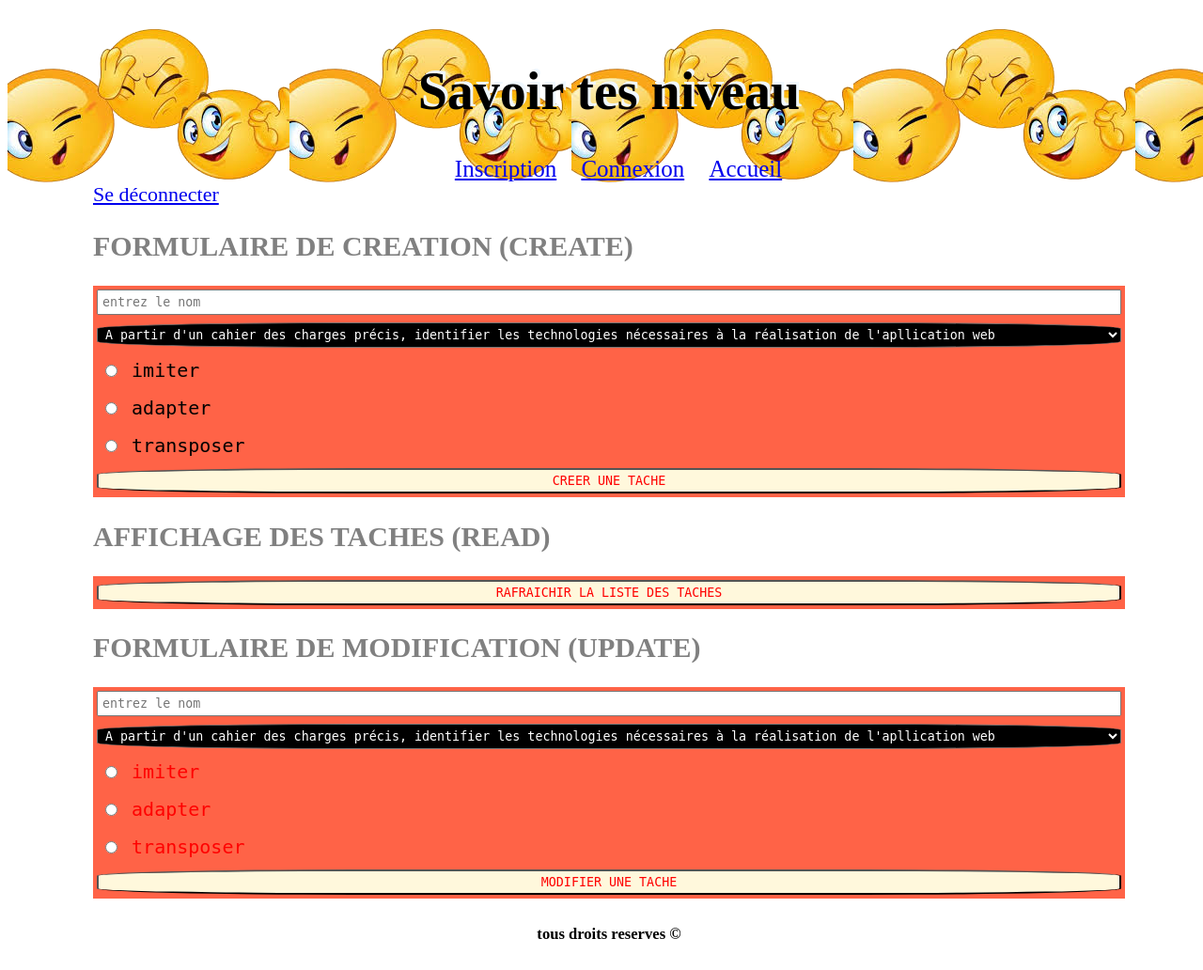
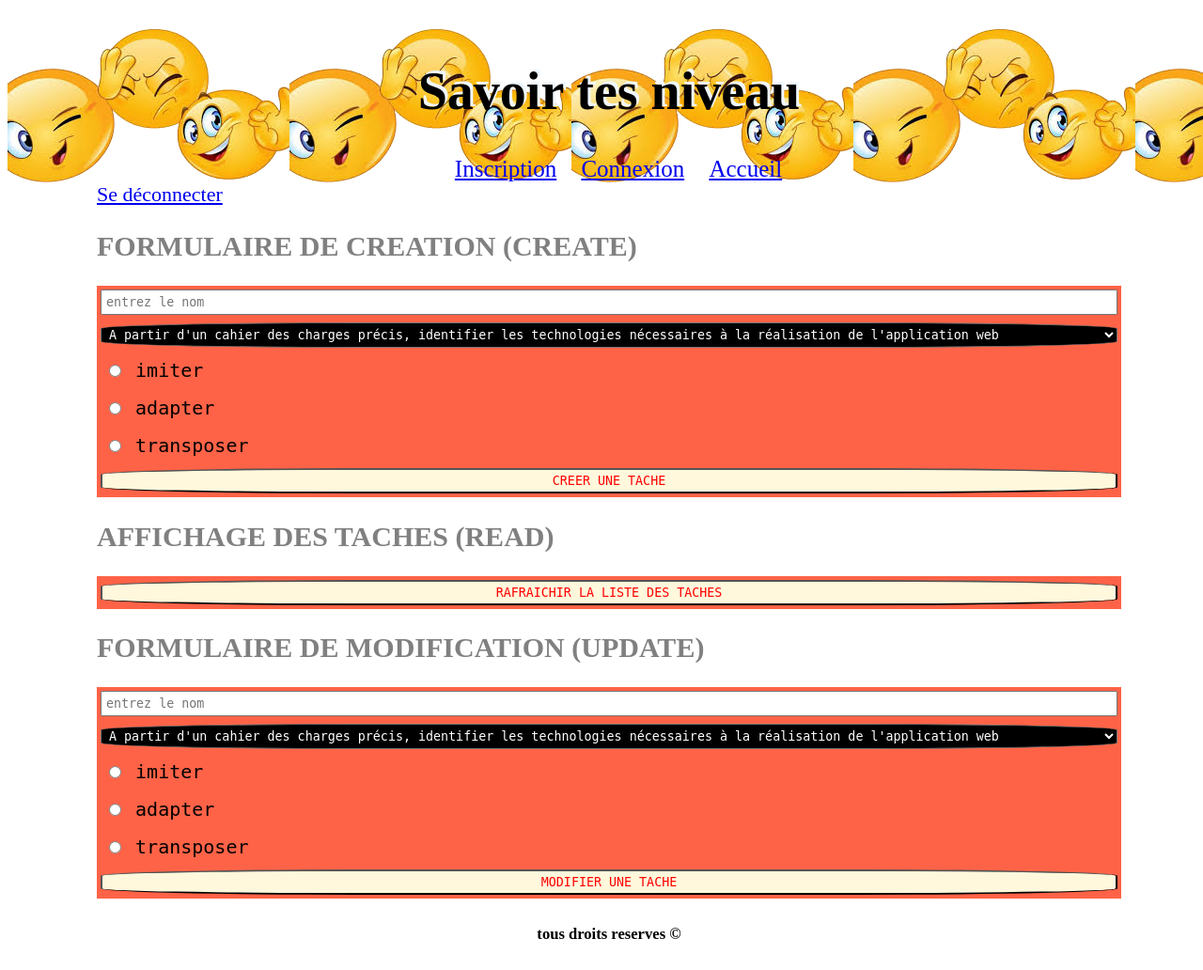
Before and after one commit to vivi83/briefs, a PHP site: page /admin.php in a window 1280 px wide. Shown: the part 181-1213 px from the top of the page at 94% size. Run offline with PHP 8.4, Linux system fonts and the light colour scheme.

Commit message:
correction fautes

```diff
--- a/assets/css/style.css
+++ b/assets/css/style.css
@@ -71,6 +71,7 @@
     color: red;
     background-color: cornsilk;
     border-radius: 25%;
+
 }
 
 select{
@@ -372,6 +373,16 @@
     background-color: tomato;
 }
 
-.update{
-    color:red;
+/*.....tablaitte....*/
+@media screen and (max-width: 1020px){
+
+
+
+
 }
+/*....tele....*/
+@media screen and (max-width: 600px){
+
+
+
+}
--- a/php/view/section-admin.php
+++ b/php/view/section-admin.php
@@ -7,9 +7,9 @@
             <form class="ajax" action="" method="POST">
                 <input type="text" name="username" required placeholder="entrez le nom">
                 <select name="title">
-                <option class="C1"value="identifier-les-technologies-nécessaires"> A partir d'un cahier des charges précis, identifier les technologies nécessaires à la réalisation de l'apllication web <img src="assets/img/C1.png"></option>
+                <option class="C1"value="identifier-les-technologies-nécessaires"> A partir d'un cahier des charges précis, identifier les technologies nécessaires à la réalisation de l'application web <img src="assets/img/C1.png"></option>
                     <option id="C2" value="Concevoir-l-architecture">Concevoir l’architecture technique de l’application web</option>
-                    <option id="C3"value="Réaliser-fonctionnalités-backend-et-framewworks">Réaliser les fonctionnalités basiques d’une application web à partir d'un langage backend et utiliser les framewworks correspondants</option>
+                    <option id="C3"value="Réaliser-fonctionnalités-backend-et-framewworks">Réaliser les fonctionnalités basiques d’une application web à partir d'un langage backend et utiliser les frameworks correspondants</option>
                     <option id="C4"value="Configurer-assurer-la-BDD"> Configurer et assurer la gestion de la base de données de l’application</option>
                     <option id="C5"value="Créer-gabarits-et-schémas"> Créer des gabarits à partir d’un cahier des charges et de schémas fonctionnels</option>
                     <option id="C6"value="Intégrer-contenu-visuel-et-textuel"> Intégrer le contenu visuel et textuel de l’application web en respectant le cahier des charges</option>
@@ -62,9 +62,9 @@
             <form class="ajax update" action="" method="POST">
             <input type="text" name="username" required placeholder="entrez le nom">
             <select name="title">
-                <option class="C1"value="identifier-les-technologies-nécessaires"> A partir d'un cahier des charges précis, identifier les technologies nécessaires à la réalisation de l'apllication web <img src="assets/img/C1.png"></option>
+                <option class="C1"value="identifier-les-technologies-nécessaires"> A partir d'un cahier des charges précis, identifier les technologies nécessaires à la réalisation de l'application web <img src="assets/img/C1.png"></option>
                     <option id="C2" value="Concevoir-l-architecture">Concevoir l’architecture technique de l’application web</option>
-                    <option id="C3"value="Réaliser-fonctionnalités-backend-et-framewworks">Réaliser les fonctionnalités basiques d’une application web à partir d'un langage backend et utiliser les framewworks correspondants</option>
+                    <option id="C3"value="Réaliser-fonctionnalités-backend-et-framewworks">Réaliser les fonctionnalités basiques d’une application web à partir d'un langage backend et utiliser les frameworks correspondants</option>
                     <option id="C4"value="Configurer-assurer-la-BDD"> Configurer et assurer la gestion de la base de données de l’application</option>
                     <option id="C5"value="Créer-gabarits-et-schémas"> Créer des gabarits à partir d’un cahier des charges et de schémas fonctionnels</option>
                     <option id="C6"value="Intégrer-contenu-visuel-et-textuel"> Intégrer le contenu visuel et textuel de l’application web en respectant le cahier des charges</option>
```
